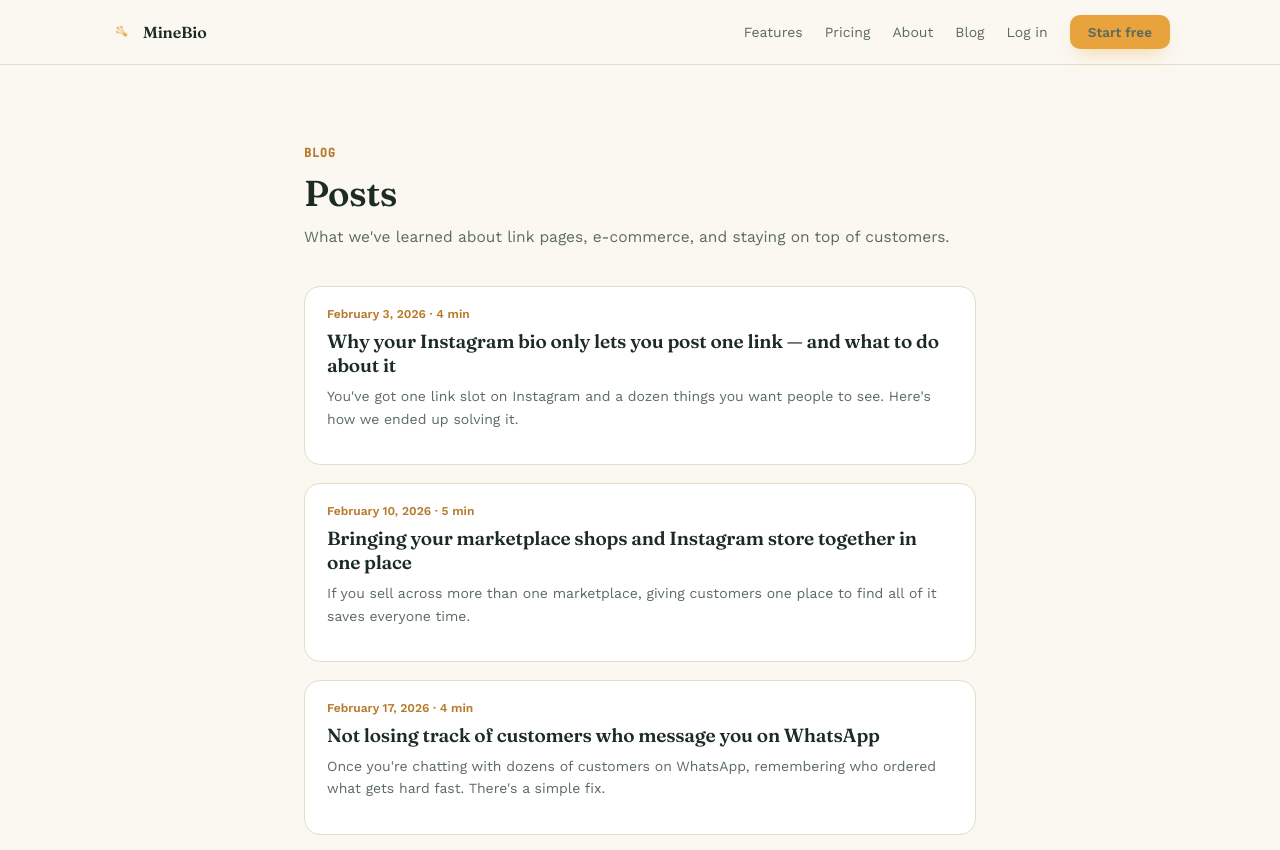
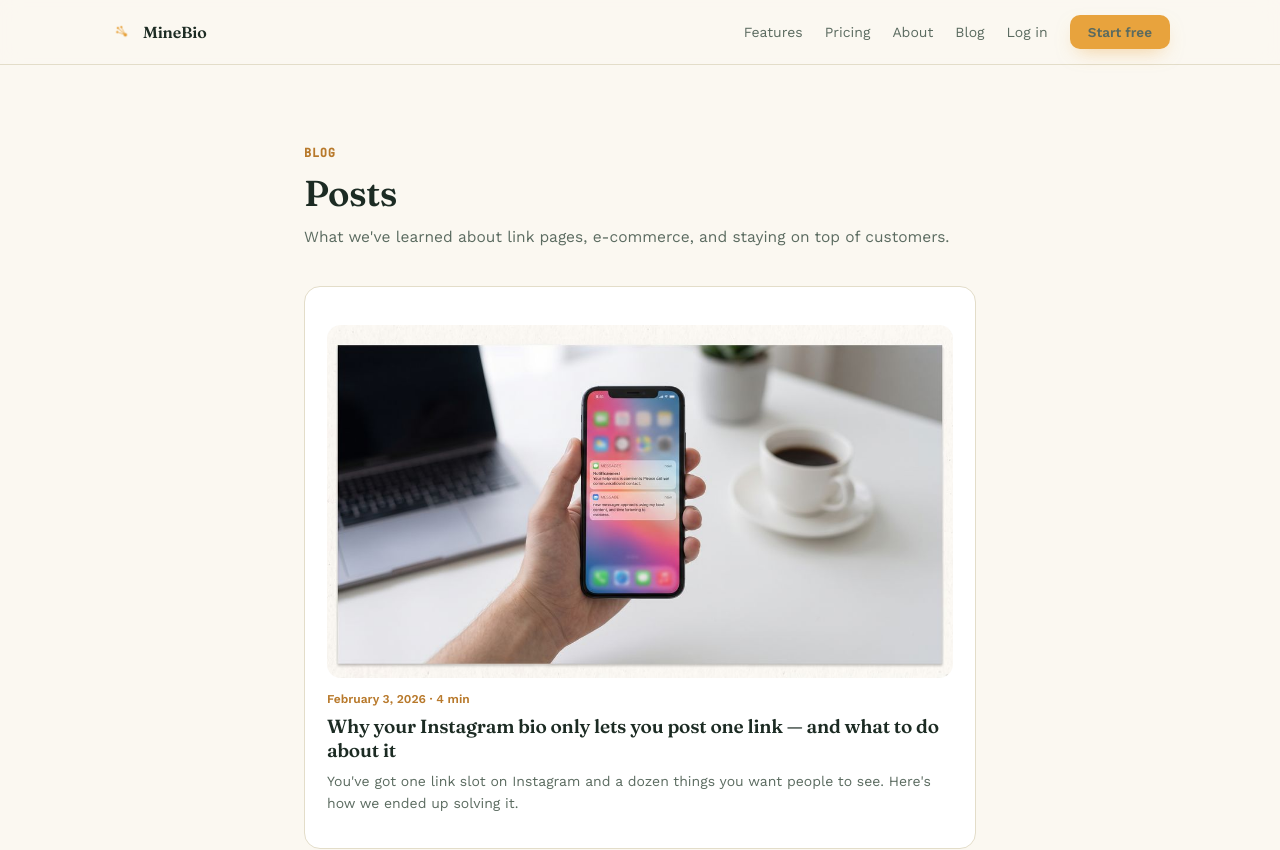
Before and after one commit to enisasistbt-ai/teksayfa, a Next.js app: page /en/blog in a window 1280 px wide. Shown: the top 850 px of the page. Built offline with nearby package versions, Linux system fonts and the light colour scheme.

Commit message:
Add files via upload

```diff
--- a/app/en/blog/[slug]/page.js
+++ b/app/en/blog/[slug]/page.js
@@ -1,7 +1,7 @@
 import Link from "next/link";
 import { notFound } from "next/navigation";
 import { posts, getPost } from "../../../../lib/blogPosts";
-import { BlogNav, BlogFooter, renderBlocks } from "../../../../components/BlogChrome";
+import { BlogNav, BlogFooter, BlogCover, renderBlocks } from "../../../../components/BlogChrome";
 
 export function generateStaticParams() {
   return posts.en.map((p) => ({ slug: p.slug }));
@@ -46,6 +46,8 @@ export default function BlogPostEn({ params }) {
           {post.title}
         </h1>
 
+        <BlogCover src={post.cover} alt={post.title} />
+
         <div>{renderBlocks(post.content)}</div>
 
         <div style={{ marginTop: 48, textAlign: "center" }}>
--- a/app/en/blog/page.js
+++ b/app/en/blog/page.js
@@ -1,6 +1,6 @@
 import Link from "next/link";
 import { posts } from "../../../lib/blogPosts";
-import { BlogNav, BlogFooter } from "../../../components/BlogChrome";
+import { BlogNav, BlogFooter, BlogCover } from "../../../components/BlogChrome";
 
 export const metadata = {
   title: "Blog — MineBio",
@@ -37,7 +37,8 @@ export default function BlogIndexEn() {
               className="corp-card"
               style={{ padding: "20px 22px", textDecoration: "none", color: "inherit", marginBottom: 14, display: "block" }}
             >
-              <div style={{ fontSize: 12, color: "var(--c-accent-dim)", fontWeight: 600 }}>
+              <BlogCover src={post.cover} alt={post.title} />
+              <div style={{ fontSize: 12, color: "var(--c-accent-dim)", fontWeight: 600, marginTop: post.cover ? 14 : 0 }}>
                 {new Date(post.date).toLocaleDateString("en-US", { day: "numeric", month: "long", year: "numeric" })}
                 {" · "}
                 {post.readTime}
```
